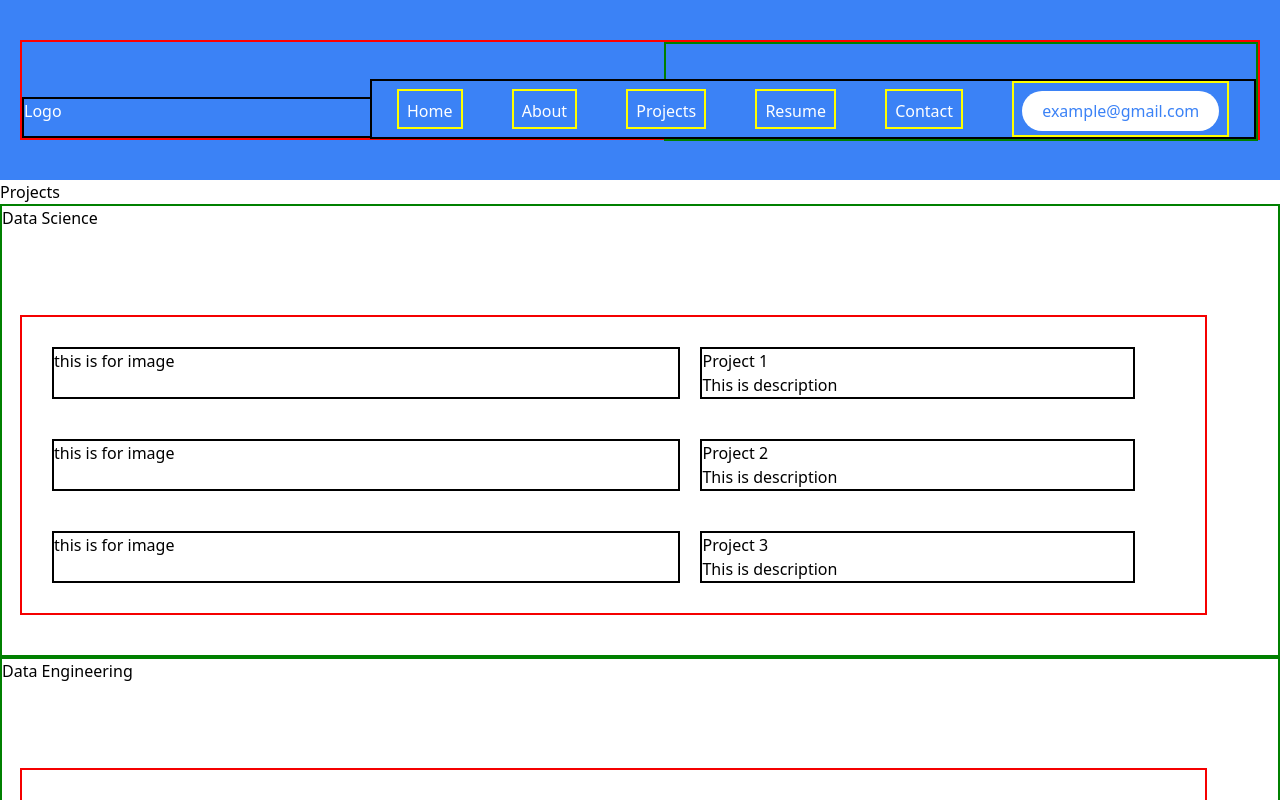
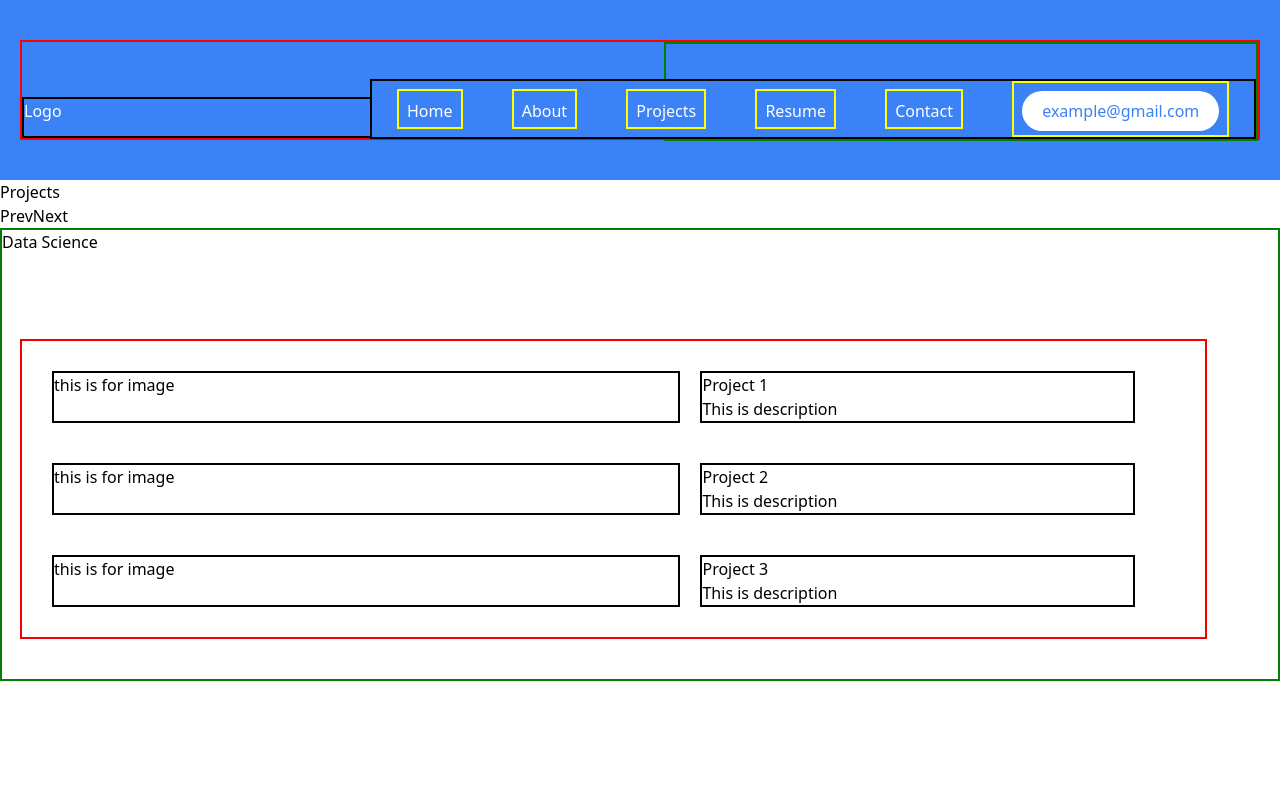
Before and after one commit to darryliswahyudhi/portfolio-project-one, a React (Create React App) app: page /projects in a window 1280 px wide. Built offline with nearby package versions, Linux system fonts and the light colour scheme.

Commit message:
correct animation using framer completed

```diff
--- a/package.json
+++ b/package.json
@@ -3,6 +3,7 @@
     "@heroicons/react": "^1.0.6",
     "barba.js": "^1.0.0",
     "create-react-app": "^5.0.1",
+    "framer-motion": "^10.16.16",
     "react": "^18.2.0",
     "react-router-dom": "^6.21.1",
     "react-scripts": "^5.0.1",
--- a/src/components/project-page.jsx
+++ b/src/components/project-page.jsx
@@ -1,22 +1,38 @@
 //Imports from React
-import React from "react";
+import React, { useState } from "react";
+import { motion, AnimatePresence } from "framer-motion";
 
 //Imports from files
 import "../css/project-page.css";
 import Header from "./header";
 import Footer from "./footer";
 
+const variants = {
+  enter: (direction) => {
+    return {
+      x: direction > 0 ? 1000 : -1000,
+      opacity: 0,
+    };
+  },
+  center: {
+    zIndex: 1,
+    x: 0,
+    opacity: 1,
+  },
+  exit: (direction) => {
+    return {
+      zIndex: 0,
+      x: direction < 0 ? 1000 : -1000,
+      opacity: 0,
+    };
+  },
+};
+
 function ProjectPage() {
-  return (
-    <div className="project-page-container">
-      <div>
-        <Header />
-      </div>
-      <div className="project-page-body">
-        <div className="project-body-title">
-          <span>Projects</span>
-        </div>
-        <div className="project-container">
+  const [direction, setDirection] = useState(0);
+  const [index, setIndex] = useState(0);
+
+  const projectSections = [
     <div className="project-section">
       <span>Data Science</span>
       <div className="ds-showcase">
@@ -50,7 +66,7 @@ function ProjectPage() {
           </div>
         </div>
       </div>
-            </div>
+    </div>,
     <div className="project-section">
       <span>Data Engineering</span>
       <div className="de-showcase">
@@ -84,9 +100,9 @@ function ProjectPage() {
           </div>
         </div>
       </div>
-            </div>
+    </div>,
     <div className="project-section">
-              <span>Data Science</span>
+      <span>Cloud Computation</span>
       <div className="cc-showcase">
         <div className="project-content">
           <div className="project">
@@ -118,7 +134,39 @@ function ProjectPage() {
           </div>
         </div>
       </div>
+    </div>,
+  ];
+
+  const numSections = projectSections.length;
+
+  return (
+    <div className="project-page-container">
+      <div>
+        <Header />
       </div>
+      <div className="project-page-body">
+        <div className="project-body-title">
+          <span>Projects</span>
+        </div>
+        <div className="project-container">
+        <button onClick={() => {setIndex((numSections + index - 1) % numSections); setDirection(-1);}}>Prev</button>
+        <button onClick={() => {setIndex((index + 1) % numSections); setDirection(1);}}>Next</button>
+          <AnimatePresence initial={false} custom={direction}>
+            <motion.div
+              key={index}
+              custom={direction}
+              variants={variants}
+              initial="enter"
+              animate="center"
+              exit="exit"
+              transition={{
+                x: { type: "spring", stiffness: 300, damping: 30 },
+                opacity: { duration: 1 },
+              }}
+            >
+              {projectSections[index]}
+            </motion.div>
+          </AnimatePresence>
         </div>
       </div>
       <div>
```
Also changed, not shown: 1 other file (tests, documents, lock files or other folders). Lines whose indentation alone changed are shown as unchanged.
